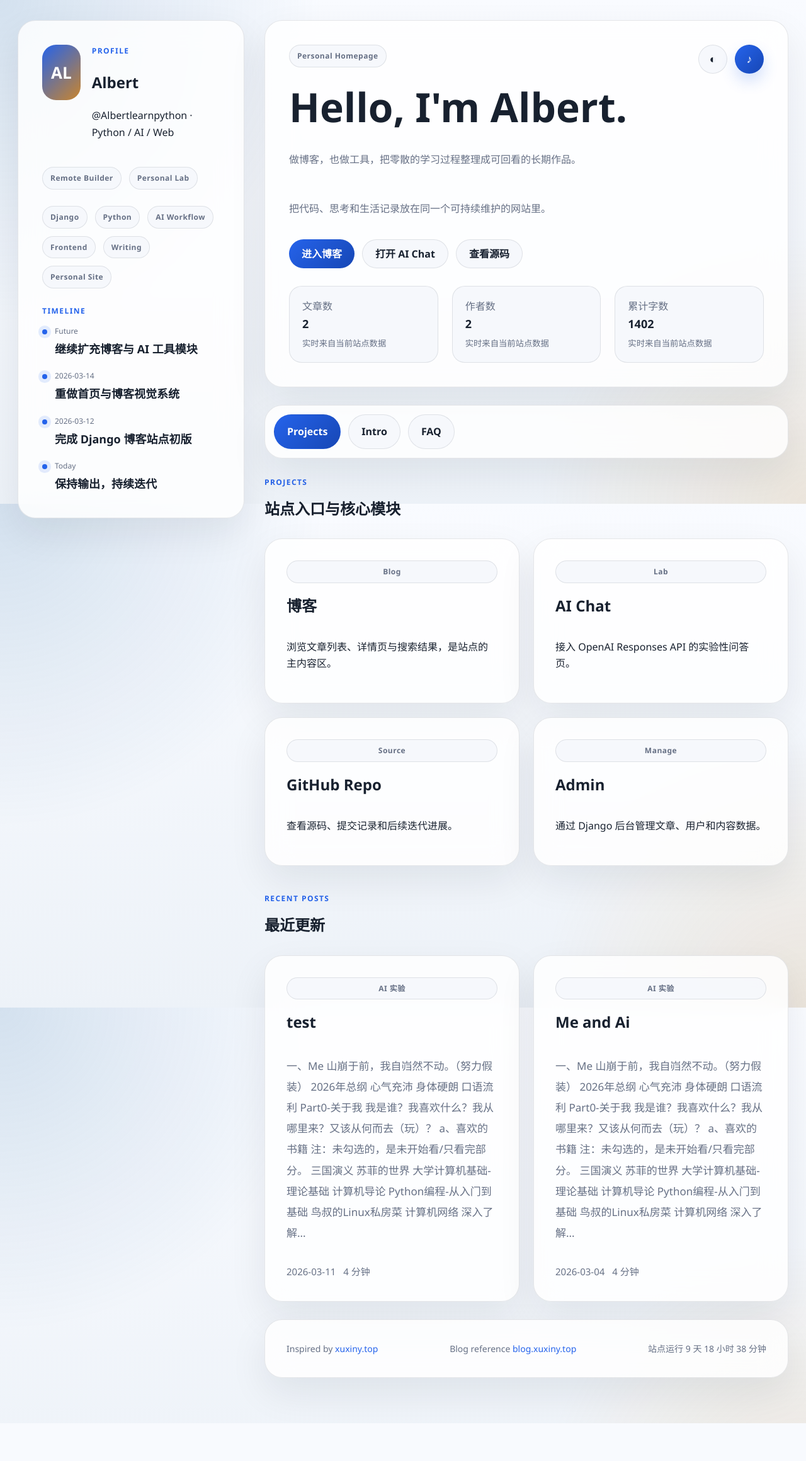
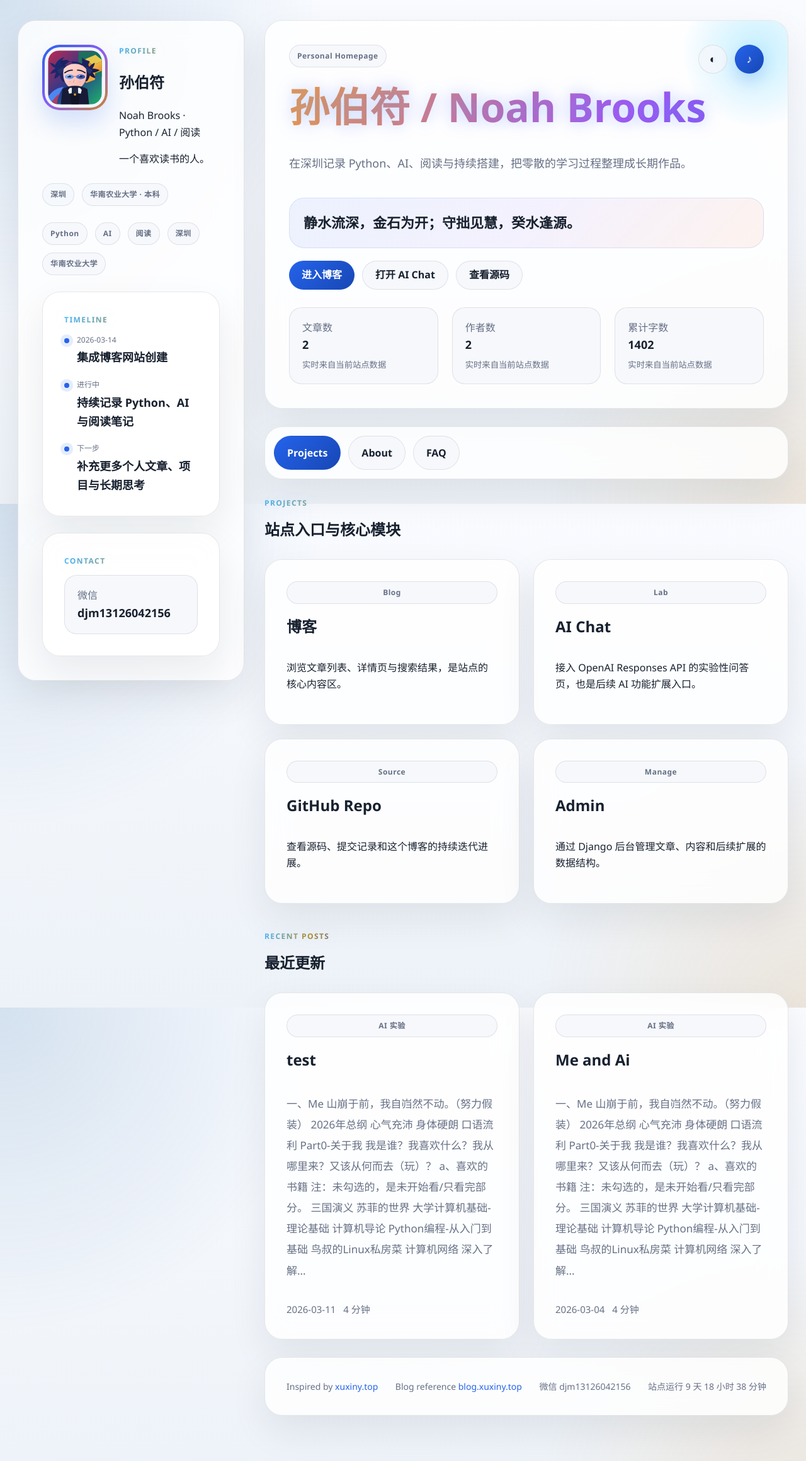
Before and after one commit to Albertlearnpython/jicheng_blog, a Django app: page / in a window 1280 px wide. Shown: the whole page at 63% size. Before the commit the page ends 2260 px from the top, so only its background shows below. Run offline with Django 5.2, Linux system fonts and the light colour scheme; data comes from the database, SQL or seed files in the repository.

Commit message:
Personalize profile and animated site styling

```diff
--- a/blogsite/blog/static/blog/site.css
+++ b/blogsite/blog/static/blog/site.css
@@ -12,8 +12,13 @@
     --line: rgba(15, 23, 42, 0.1);
     --brand: #2563eb;
     --brand-strong: #1747b5;
+    --brand-soft: #2cc3ff;
+    --brand-alt: #8b5cf6;
     --accent: #c9852d;
+    --accent-soft: #ff8e5a;
     --success: #157347;
+    --glow: rgba(44, 195, 255, 0.28);
+    --glow-strong: rgba(139, 92, 246, 0.2);
     --shadow: 0 24px 60px rgba(15, 23, 42, 0.08);
     --font-sans: "Segoe UI", "PingFang SC", "Hiragino Sans GB", "Microsoft YaHei", sans-serif;
     --font-serif: "Georgia", "Times New Roman", "Songti SC", serif;
@@ -162,6 +230,11 @@ select {
 .sidebar-card p,
 .detail-prose p {
     color: var(--muted);
+}
+
+.brand-group p,
+.hero-text {
+    max-width: 780px;
 }
 
 .topbar-actions,
@@ -266,8 +339,14 @@ select {
     font-weight: 800;
     letter-spacing: 0.12em;
     text-transform: uppercase;
-    color: var(--brand);
+    background-image: linear-gradient(120deg, var(--brand), var(--brand-soft), var(--accent), var(--brand));
+    background-size: 220% 220%;
+    -webkit-background-clip: text;
+    background-clip: text;
+    color: transparent;
+    -webkit-text-fill-color: transparent;
     margin-bottom: 12px;
+    animation: gradient-flow 10s linear infinite, text-pulse 4.6s ease-in-out infinite;
 }
 
 .blog-layout,
@@ -361,6 +440,28 @@ select {
     gap: 20px;
 }
 
+.hero-card,
+.detail-hero,
+.landing-hero {
+    overflow: hidden;
+    isolation: isolate;
+}
+
+.hero-card::before,
+.detail-hero::before,
+.landing-hero::before {
+    content: "";
+    position: absolute;
+    right: -70px;
+    top: -70px;
+    width: 220px;
+    height: 220px;
+    border-radius: 50%;
+    background: radial-gradient(circle, var(--glow) 0%, transparent 72%);
+    z-index: -1;
+    animation: orb-float 12s ease-in-out infinite;
+}
+
 .hero-card h1,
 .detail-hero h1,
 .landing-hero h1 {
@@ -392,6 +493,24 @@ select {
     gap: 18px;
 }
 
+.avatar-frame {
+    width: 104px;
+    height: 104px;
+    flex-shrink: 0;
+    padding: 4px;
+    border-radius: 28px;
+    background: linear-gradient(135deg, var(--brand), var(--brand-alt), var(--accent));
+    box-shadow: 0 20px 36px rgba(37, 99, 235, 0.18);
+}
+
+.avatar-photo {
+    width: 100%;
+    height: 100%;
+    display: block;
+    object-fit: cover;
+    border-radius: 24px;
+}
+
 .avatar-mark,
 .article-cover {
     border-radius: 22px;
@@ -406,6 +525,21 @@ select {
     width: 88px;
     height: 88px;
     font-size: 26px;
+}
+
+.profile-summary {
+    margin: 10px 0 0;
+    max-width: 360px;
+}
+
+.timeline-card,
+.contact-card {
+    padding: var(--card-padding);
+}
+
+.contact-list {
+    display: grid;
+    gap: 14px;
 }
 
 .article-cover {
@@ -458,6 +592,10 @@ select {
     font-size: 18px;
 }
 
+.metric strong {
+    word-break: break-word;
+}
+
 .hero-topline,
 .section-heading,
 .chat-header {
@@ -573,6 +715,34 @@ select {
 .empty-state h2 {
     margin: 0;
     font-size: 24px;
+}
+
+.gradient-title {
+    background-image: linear-gradient(120deg, var(--brand), var(--brand-soft), var(--accent-soft), var(--brand-alt), var(--brand));
+    background-size: 260% 260%;
+    -webkit-background-clip: text;
+    background-clip: text;
+    -webkit-text-fill-color: transparent;
+    animation: gradient-flow 11s linear infinite, text-pulse 4.8s ease-in-out infinite;
+}
+
+.hero-subtitle {
+    font-size: 18px;
+    line-height: 1.9;
+}
+
+.hero-quote {
+    margin: 0;
+    max-width: 900px;
+    padding: 18px 22px;
+    border-radius: 24px;
+    border: 1px solid rgba(37, 99, 235, 0.14);
+    background: linear-gradient(135deg, rgba(37, 99, 235, 0.08), rgba(139, 92, 246, 0.08), rgba(255, 142, 90, 0.1));
+    color: var(--text);
+    font-size: clamp(18px, 2.1vw, 22px);
+    font-weight: 700;
+    line-height: 1.9;
+    box-shadow: inset 0 1px 0 rgba(255, 255, 255, 0.28);
 }
 
 .article-stack {
--- a/blogsite/blog/templates/blog/chat.html
+++ b/blogsite/blog/templates/blog/chat.html
@@ -5,10 +5,10 @@
 {% block content %}
     <section class="hero-card card">
         <div class="section-kicker">AI Lab</div>
-        <h1>AI 实验室</h1>
+        <h1 class="gradient-title">AI 实验室</h1>
         <p class="hero-text">
-            这是和博客并列的实验区，保留了模型、推理强度和输出详细度控制，
-            整体外观与博客页保持同一套设计语言。
+            这是 {{ site.blog_name }} 的实验区，保留模型、推理强度和输出详细度控制，
+            用来测试 AI 对话能力，也为后续扩展更多智能功能留接口。
         </p>
         <div class="stat-grid">
             <div class="stat-card">
--- a/blogsite/blog/templates/blog/home.html
+++ b/blogsite/blog/templates/blog/home.html
@@ -5,10 +5,10 @@
 {% block content %}
     <section class="hero-card card">
         <div class="section-kicker">Blog</div>
-        <h1>写代码，也写思考。</h1>
+        <h1 class="gradient-title">在代码、AI 与阅读之间，慢慢把思考写下来。</h1>
         <p class="hero-text">
-            这里承载文章列表、搜索入口和主题切换。布局参考你给的博客站风格，
-            但内容结构、文案和前端实现都改成了适配当前 Django 项目的版本。
+            这里是 {{ site.blog_name }} 的主内容区，围绕 Python、AI、阅读和长期积累持续更新。
+            文章列表、搜索、主题切换和交互音效都已经接入，后续会继续扩充真实内容。
         </p>
         <div class="hero-actions">
             <a class="primary-button" href="{% url 'chat-page' %}">打开 AI 实验室</a>
--- a/blogsite/blog/templates/blog/landing.html
+++ b/blogsite/blog/templates/blog/landing.html
@@ -15,11 +15,18 @@
     <div class="landing-shell shell">
         <aside class="landing-sidebar card" data-sidebar>
             <div class="avatar-block">
-                <div class="avatar-mark">AL</div>
+                <div class="avatar-frame">
+                    {% if profile.avatar_asset %}
+                        <img class="avatar-photo" src="{% static profile.avatar_asset %}" alt="{{ profile.name }} 的头像">
+                    {% else %}
+                        <div class="avatar-mark">{{ profile.avatar_label }}</div>
+                    {% endif %}
+                </div>
                 <div>
                     <div class="sidebar-kicker">Profile</div>
                     <h2>{{ profile.name }}</h2>
                     <p>{{ profile.handle }} · {{ profile.role }}</p>
+                    <p class="profile-summary">{{ profile.summary }}</p>
                 </div>
             </div>
 
@@ -34,7 +41,7 @@
                 {% endfor %}
             </div>
 
-            <section class="timeline-card">
+            <section class="timeline-card card">
                 <div class="sidebar-kicker">Timeline</div>
                 <ul class="timeline-list">
                     {% for item in timeline %}
@@ -44,6 +51,16 @@
                         </li>
                     {% endfor %}
                 </ul>
+            </section>
+
+            <section class="contact-card card">
+                <div class="sidebar-kicker">Contact</div>
+                <div class="contact-list">
+                    <div class="metric">
+                        <span>{{ profile.contact_label }}</span>
+                        <strong>{{ profile.contact_value }}</strong>
+                    </div>
+                </div>
             </section>
         </aside>
 
@@ -57,9 +74,9 @@
                         <button class="icon-button mobile-only" type="button" data-sidebar-toggle aria-label="打开侧栏">☰</button>
                     </div>
                 </div>
-                <h1>{{ profile.hero_title }}</h1>
-                <p class="hero-text">{{ profile.hero_subtitle }}</p>
-                <p class="hero-text">{{ profile.motto }}</p>
+                <h1 class="gradient-title">{{ profile.hero_title }}</h1>
+                <p class="hero-text hero-subtitle">{{ profile.hero_subtitle }}</p>
+                <p class="hero-quote">{{ profile.motto }}</p>
                 <div class="hero-actions">
                     <a class="primary-button" href="{% url 'blog-home' %}">进入博客</a>
                     <a class="ghost-button" href="{% url 'chat-page' %}">打开 AI Chat</a>
@@ -78,7 +95,7 @@
 
             <nav class="tab-strip card" role="tablist" aria-label="首页标签">
                 <button class="tab-button is-active" type="button" data-tab-button data-target="projects">Projects</button>
-                <button class="tab-button" type="button" data-tab-button data-target="intro">Intro</button>
+                <button class="tab-button" type="button" data-tab-button data-target="intro">About</button>
                 <button class="tab-button" type="button" data-tab-button data-target="faq">FAQ</button>
             </nav>
 
@@ -126,7 +143,7 @@
                 <div class="section-heading">
                     <div>
                         <div class="section-kicker">Intro</div>
-                        <h2>这个站点现在在做什么</h2>
+                        <h2>关于我与这个站点</h2>
                     </div>
                 </div>
                 <div class="intro-grid">
@@ -163,6 +180,7 @@
             <footer class="site-footer card">
                 <span>Inspired by <a href="https://xuxiny.top/" target="_blank" rel="noreferrer">xuxiny.top</a></span>
                 <span>Blog reference <a href="https://blog.xuxiny.top/" target="_blank" rel="noreferrer">blog.xuxiny.top</a></span>
+                <span>{{ profile.contact_label }} {{ profile.contact_value }}</span>
                 <span data-runtime-label>计算中...</span>
             </footer>
         </main>
--- a/blogsite/blog/templates/blog/post_detail.html
+++ b/blogsite/blog/templates/blog/post_detail.html
@@ -7,7 +7,7 @@
 
     <article class="detail-hero card">
         <div class="section-kicker">{{ post_card.kind }}</div>
-        <h1>{{ post.title }}</h1>
+        <h1 class="gradient-title">{{ post.title }}</h1>
         <p class="hero-text">
             发布于 {{ post.date_posted|date:"Y-m-d H:i" }} · {{ post_card.word_count }} 字 ·
             预计阅读 {{ post_card.reading_minutes }} 分钟
--- a/blogsite/blog/tests.py
+++ b/blogsite/blog/tests.py
@@ -24,7 +24,7 @@ class BlogViewTests(TestCase):
 
         self.assertEqual(response.status_code, 200)
         self.assertContains(response, reverse("blog-home"))
-        self.assertContains(response, "Hello, I&#x27;m Albert.")
+        self.assertContains(response, "孙伯符 / Noah Brooks")
 
     def test_home_page_shows_post_and_detail_link(self):
         response = self.client.get(reverse("blog-home"))
--- a/blogsite/blog/views.py
+++ b/blogsite/blog/views.py
@@ -22,71 +22,73 @@ VALID_VERBOSITY = {"low", "medium", "high"}
 WORD_TOKEN_PATTERN = re.compile(r"[A-Za-z0-9_]+|[\u4e00-\u9fff]")
 
 PROFILE = {
-    "name": "Albert",
-    "handle": "@Albertlearnpython",
-    "role": "Python / AI / Web",
-    "location": "Remote Builder",
-    "organization": "Personal Lab",
-    "summary": "把学习、搭建和写作整合成一个持续更新的个人数字花园。",
-    "hero_title": "Hello, I'm Albert.",
-    "hero_subtitle": "做博客，也做工具，把零散的学习过程整理成可回看的长期作品。",
-    "motto": "把代码、思考和生活记录放在同一个可持续维护的网站里。",
+    "name": "孙伯符",
+    "handle": "Noah Brooks",
+    "role": "Python / AI / 阅读",
+    "location": "深圳",
+    "organization": "华南农业大学 · 本科",
+    "summary": "一个喜欢读书的人。",
+    "hero_title": "孙伯符 / Noah Brooks",
+    "hero_subtitle": "在深圳记录 Python、AI、阅读与持续搭建，把零散的学习过程整理成长期作品。",
+    "motto": "静水流深，金石为开；守拙见慧，癸水逢源。",
+    "avatar_asset": "blog/noah-avatar.svg",
+    "avatar_label": "孙",
+    "contact_label": "微信",
+    "contact_value": "djm13126042156",
     "tags": [
-        "Django",
         "Python",
-        "AI Workflow",
-        "Frontend",
-        "Writing",
-        "Personal Site",
+        "AI",
+        "阅读",
+        "深圳",
+        "华南农业大学",
     ],
 }
 
 TIMELINE = [
-    {"date": "Future", "title": "继续扩充博客与 AI 工具模块"},
-    {"date": "2026-03-14", "title": "重做首页与博客视觉系统"},
-    {"date": "2026-03-12", "title": "完成 Django 博客站点初版"},
-    {"date": "Today", "title": "保持输出，持续迭代"},
+    {"date": "2026-03-14", "title": "集成博客网站创建"},
+    {"date": "进行中", "title": "持续记录 Python、AI 与阅读笔记"},
+    {"date": "下一步", "title": "补充更多个人文章、项目与长期思考"},
 ]
 
 INTRO_COLUMNS = [
     {
-        "title": "Focus",
+        "title": "关于我",
         "items": [
-            "把博客首页和文章页做成统一的个人品牌站。",
-            "记录 AI、编程、效率工具和独立折腾过程。",
-            "让写作、展示和项目入口都落在同一个域名体系下。",
+            "中文名孙伯符，英文名 Noah Brooks。",
+            "现在在深圳，学校是华南农业大学，本科阶段。",
+            "平时喜欢读书，也喜欢把思考慢慢写下来。",
         ],
     },
     {
-        "title": "Current Stack",
+        "title": "关注主题",
         "items": [
-            "Django 5 + SQLite",
-            "自定义 CSS 设计 token 与主题切换",
-            "OpenAI Responses API 聊天实验页",
+            "Python 学习与项目实践。",
+            "AI 工具、模型体验和应用记录。",
+            "阅读、笔记整理与长期积累。",
         ],
     },
     {
-        "title": "Design Goals",
+        "title": "站点方向",
         "items": [
-            "首页像个人名片与项目看板。",
-            "博客页保留内容优先的阅读体验。",
-            "移动端也能完整访问侧栏导航和主题设置。",
+            "把博客做成个人主页、文章列表和实验空间的统一入口。",
+            "保留内容优先的阅读体验，也保留好看的前端细节。",
+            "继续补充真实项目、个人介绍和更多文章归档。",
         ],
     },
 ]
 
 FAQS = [
     {
-        "question": "这个站点现在有哪些主要板块？",
-        "answer": "目前包含个人首页、博客列表、文章详情页和 AI 聊天实验页。首页负责展示身份、项目入口与站点概览，博客页负责承载文章阅读。",
+        "question": "这个博客会主要记录什么内容？",
+        "answer": "会围绕 Python、AI、阅读和个人成长持续更新，既写技术，也写过程中的思考和沉淀。",
     },
     {
-        "question": "博客页为什么保留了主题切换和布局控制？",
-        "answer": "这样你后续不用改代码结构，只需要微调设计 token，就能快速切换明暗、字型和内容密度。",
+        "question": "为什么首页和博客页风格做得比较强？",
+        "answer": "因为这个站点既是博客，也是个人展示页。保留主题切换、音效和动态文字，是为了让它更像一个有个人气质的长期作品。",
     },
     {
-        "question": "后面还适合扩展什么？",
-        "answer": "可以继续加入分类、标签、归档、搜索增强、评论、图床和自动化部署等模块。",
+        "question": "怎么联系你？",
+        "answer": "目前可以通过微信联系我，微信号是 djm13126042156。后面也会继续补充更多社交链接和项目入口。",
     },
 ]
 
@@ -293,11 +295,17 @@ def _site_context(posts):
     latest_post = cards[0] if cards else None
     launch_date = _launch_date(posts)
     return {
-        "name": "Albert 的博客站",
-        "blog_name": "Albert Notes",
-        "description": "一个受个人主页与聚合博客布局启发、用 Django 搭建的内容站点。",
+        "name": "孙伯符 / Noah Brooks",
+        "blog_name": "孙伯符的博客",
+        "description": "一个喜欢读书的人，在深圳记录 Python、AI 与长期思考的个人博客。",
         "owner": PROFILE["name"],
+        "owner_en": PROFILE["handle"],
         "role": PROFILE["role"],
+        "location": PROFILE["location"],
+        "organization": PROFILE["organization"],
+        "contact_label": PROFILE["contact_label"],
+        "contact_value": PROFILE["contact_value"],
+        "brand_mark": PROFILE["avatar_label"],
         "launch_date": launch_date,
         "launch_iso": launch_date.isoformat(),
         "post_count": len(cards),
@@ -311,25 +319,25 @@ def _landing_projects():
     return [
         {
             "title": "博客",
-            "description": "浏览文章列表、详情页与搜索结果，是站点的主内容区。",
+            "description": "浏览文章列表、详情页与搜索结果，是站点的核心内容区。",
             "href": reverse("blog-home"),
             "eyebrow": "Blog",
         },
         {
             "title": "AI Chat",
-            "description": "接入 OpenAI Responses API 的实验性问答页。",
+            "description": "接入 OpenAI Responses API 的实验性问答页，也是后续 AI 功能扩展入口。",
             "href": reverse("chat-page"),
             "eyebrow": "Lab",
         },
         {
             "title": "GitHub Repo",
-            "description": "查看源码、提交记录和后续迭代进展。",
+            "description": "查看源码、提交记录和这个博客的持续迭代进展。",
             "href": "https://github.com/Albertlearnpython/jicheng_blog",
             "eyebrow": "Source",
         },
         {
             "title": "Admin",
-            "description": "通过 Django 后台管理文章、用户和内容数据。",
+            "description": "通过 Django 后台管理文章、内容和后续扩展的数据结构。",
             "href": reverse("admin:index"),
             "eyebrow": "Manage",
         },
@@ -386,8 +394,8 @@ def home(request):
         "filtered_count": filtered_qs.count(),
         "feature_blocks": [
             {"label": "文章列表", "value": site["post_count"], "hint": "持续更新中"},
-            {"label": "搜索状态", "value": "已启用", "hint": "支持标题 / 正文"},
-            {"label": "主题样式", "value": "可切换", "hint": "明暗 / 字体 / 密度"},
+            {"label": "关注方向", "value": "Python / AI", "hint": "也会写阅读与思考"},
+            {"label": "主题样式", "value": "可切换", "hint": "明暗 / 字体 / 密度 / 音效"},
         ],
     }
     return render(request, "blog/home.html", context)
```
Also changed, not shown: other parts of blogsite/blog/static/blog/site.css (+68 -1 lines), blogsite/blog/templates/blog/base.html (+19 -3 lines), README.md, blogsite/blog/static/blog/noah-avatar.svg (added).
